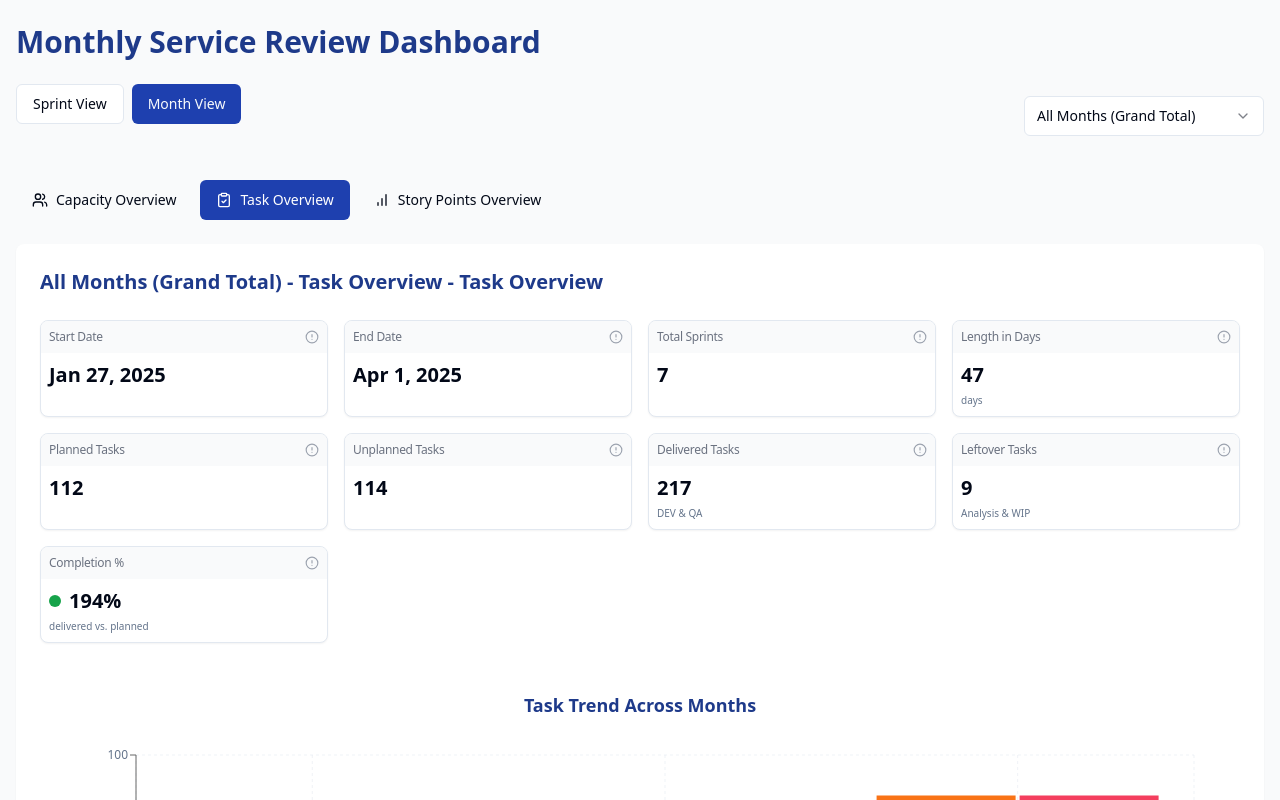
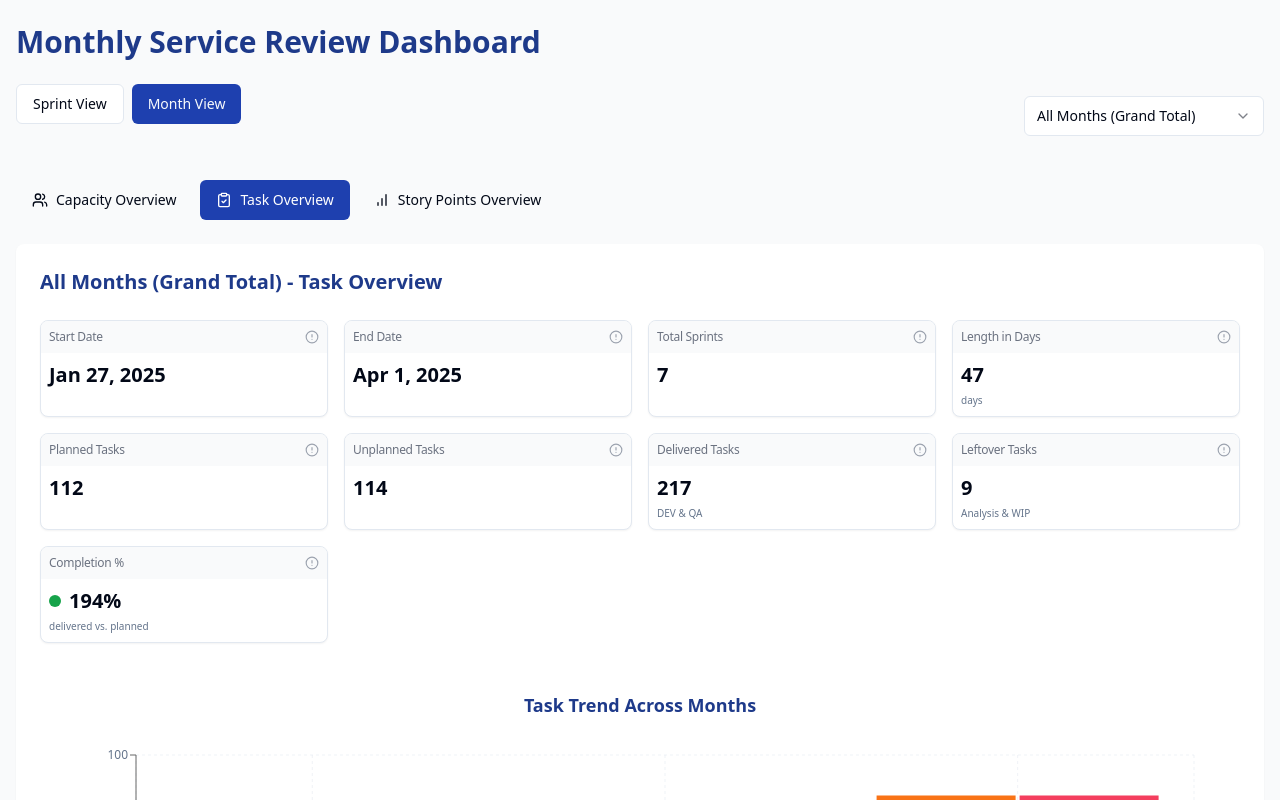
Before and after one commit to ionutlicurici88/adm-monthly-service-review-dashboard, a React (Vite) app: page / in a window 1280 px wide. Both pictures are taken after a click on the button "Task Overview". Shown: the top 800 px of the page. Built offline with nearby package versions, Linux system fonts and the light colour scheme.

Commit message:
Fix: Remove duplicate title text
Remove the duplicate " - Task Overview" from the title in TaskOverview component when the monthId is "grand_total".

```diff
--- a/src/components/dashboard/TaskOverview.tsx
+++ b/src/components/dashboard/TaskOverview.tsx
@@ -56,7 +56,7 @@ const TaskOverview = ({ data, allData = [] }: TaskOverviewProps) => {
   return (
     <div className="space-y-6 w-full">
       <h2 className="text-xl font-semibold text-dashboard-blue-dark mb-4">
-        {isMonthView ? `${title} - Task Overview` : `${title} - Task Overview`}
+        {title}
       </h2>
 
       <div className="grid grid-cols-1 sm:grid-cols-2 lg:grid-cols-4 gap-4">
```
